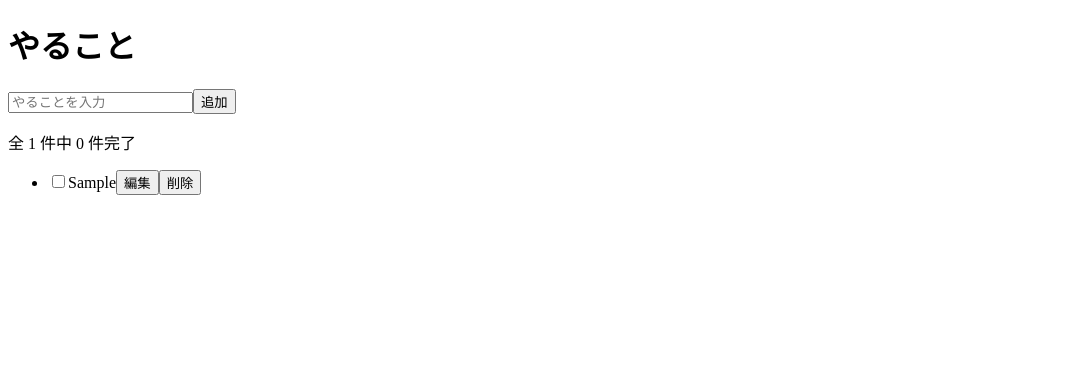
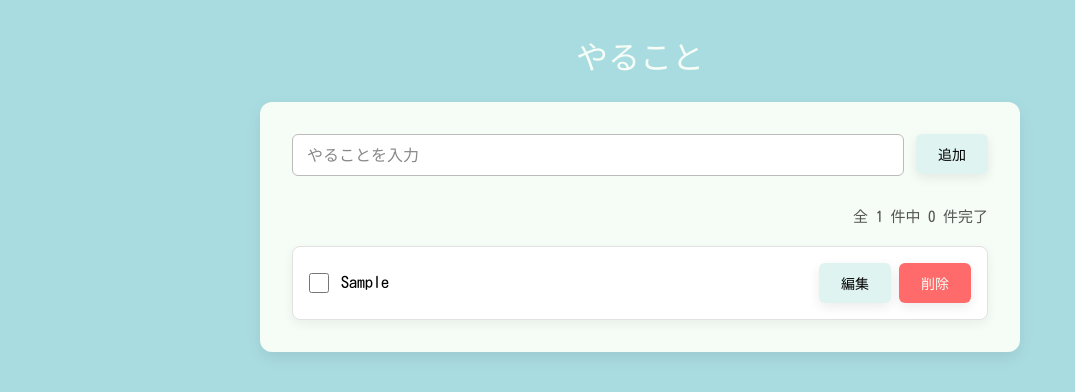
Before and after one commit to samovar1214/react-practices, a React (Vite) app: page / in a window 1280 px wide. Both pictures are taken after typing "Sample" into the empty fields and a click on the button "追加". Shown: the top 392 px of the page, without its empty margins (0-1075 px from the left). Built offline with nearby package versions, Linux system fonts and the light colour scheme.

Commit message:
CSSを適用

```diff
--- a/src/App.css
+++ b/src/App.css
@@ -0,0 +1,257 @@
+@charset "UTF-8";
+
+.app {
+  min-height: 100vh;
+  padding: 32px;
+}
+
+.app-header {
+  margin-bottom: 24px;
+}
+
+.app-header h1 {
+  margin: 0;
+  font-size: 32px;
+  font-weight: bold;
+  text-align: center;
+  color: #f6fdf6;
+}
+
+.main-content {
+  width: 100%;
+  max-width: 760px;
+  margin: 0 auto;
+}
+
+.task-panel {
+  padding: 32px;
+  background-color: #f6fdf6;
+  border-radius: 12px;
+  box-shadow: 0 6px 16px rgba(0, 0, 0, 0.08);
+}
+
+.task-form {
+  display: flex;
+  align-items: stretch;
+  gap: 12px;
+  margin-bottom: 28px;
+}
+
+.task-input,
+.edit-input {
+  width: 100%;
+  min-width: 0;
+  padding: 12px 14px;
+  font-size: 16px;
+  color: #000;
+  background-color: #fff;
+  border: 1px solid #bbb;
+  border-radius: 6px;
+  outline: none;
+  transition:
+    border-color 0.2s,
+    box-shadow 0.2s;
+}
+
+.task-input:focus,
+.edit-input:focus {
+  border-color: #73bdc5;
+  box-shadow: 0 0 0 3px rgba(115, 189, 197, 0.2);
+}
+
+.task-input::placeholder {
+  color: #888;
+}
+
+.task-count {
+  margin: 0 0 16px;
+  font-size: 15px;
+  line-height: 1.7;
+  text-align: right;
+  color: #555;
+}
+
+.empty-message {
+  margin: 24px 0 0;
+  padding: 24px;
+  font-size: 16px;
+  line-height: 1.7;
+  text-align: center;
+  color: #555;
+  background-color: #e9f3f4;
+  border-radius: 8px;
+}
+
+.task-list {
+  padding: 0;
+  margin: 0;
+  list-style: none;
+}
+
+.task-item {
+  display: flex;
+  align-items: center;
+  gap: 12px;
+  padding: 16px;
+  margin-bottom: 12px;
+  background-color: #fff;
+  border: 1px solid #e1e1e1;
+  border-radius: 8px;
+  box-shadow: 0 4px 12px rgba(0, 0, 0, 0.06);
+  transition:
+    background-color 0.2s,
+    transform 0.2s,
+    box-shadow 0.2s;
+}
+
+.task-item:last-child {
+  margin-bottom: 0;
+}
+
+.task-item:hover {
+  transform: translateY(-1px);
+  box-shadow: 0 6px 16px rgba(0, 0, 0, 0.09);
+}
+
+.task-item.completed {
+  background-color: #e9f3f4;
+}
+
+.task-checkbox {
+  width: 20px;
+  height: 20px;
+  margin: 0;
+  flex-shrink: 0;
+  cursor: pointer;
+  accent-color: #73bdc5;
+}
+
+.task-title {
+  min-width: 0;
+  flex: 1;
+  overflow-wrap: anywhere;
+  font-size: 16px;
+  line-height: 1.6;
+}
+
+.task-title del {
+  color: #777;
+  text-decoration-thickness: 2px;
+}
+
+.edit-form {
+  display: flex;
+  flex: 1;
+  align-items: center;
+  gap: 12px;
+  min-width: 0;
+  margin: 0;
+}
+
+.edit-input {
+  flex: 1;
+}
+
+.button-group {
+  display: flex;
+  align-items: center;
+  gap: 8px;
+  flex-shrink: 0;
+}
+
+.button {
+  display: inline-flex;
+  align-items: center;
+  justify-content: center;
+  min-width: 72px;
+  height: 40px;
+  padding: 0 16px;
+  font-size: 14px;
+  font-weight: bold;
+  color: #000;
+  border-radius: 6px;
+  cursor: pointer;
+  box-shadow: 0 4px 12px rgba(0, 0, 0, 0.08);
+  transition:
+    filter 0.2s,
+    transform 0.2s;
+}
+
+.button:hover {
+  filter: brightness(0.95);
+  transform: translateY(-1px);
+}
+
+.button:active {
+  transform: translateY(0);
+}
+
+.button:focus-visible {
+  outline: 3px solid rgba(115, 189, 197, 0.45);
+  outline-offset: 2px;
+}
+
+.add-button,
+.save-button,
+.edit-button {
+  background-color: #dff3f0;
+}
+
+.cancel-button {
+  background-color: #e0e0e0;
+}
+
+.delete-button {
+  color: #f6fdf6;
+  background-color: #ff6b6b;
+}
+
+@media (max-width: 640px) {
+  .app {
+    padding: 20px 16px;
+  }
+
+  .app-header h1 {
+    font-size: 28px;
+  }
+
+  .task-panel {
+    padding: 20px;
+  }
+
+  .task-form {
+    flex-direction: column;
+  }
+
+  .add-button {
+    width: 100%;
+  }
+
+  .task-item {
+    align-items: flex-start;
+    flex-wrap: wrap;
+  }
+
+  .task-checkbox {
+    margin-top: 10px;
+  }
+
+  .task-title {
+    padding-top: 7px;
+  }
+
+  .task-item > .button-group {
+    width: 100%;
+    justify-content: flex-end;
+    padding-left: 32px;
+  }
+
+  .edit-form {
+    flex-direction: column;
+    align-items: stretch;
+  }
+
+  .edit-form .button-group {
+    justify-content: flex-end;
+  }
+}
--- a/src/App.jsx
+++ b/src/App.jsx
@@ -1,4 +1,5 @@
 import { useState } from "react";
+import "./App.css";
 
 export default function App() {
   const [tasks, setTasks] = useState([]);
@@ -31,16 +32,23 @@ export default function App() {
   }
 
   return (
-    <>
+    <div className="app">
+      <header className="app-header">
         <h1>やること</h1>
+      </header>
+
+      <main className="main-content">
+        <section className="task-panel">
           <TaskForm onAdd={handleAdd} />
+
           {totalTasks === 0 ? (
-        <p>やることはまだありません</p>
+            <p className="empty-message">やることはまだありません</p>
           ) : (
             <>
-          <p>
+              <p className="task-count">
                 全 {totalTasks} 件中 {completedTasks} 件完了
               </p>
+
               <TaskList
                 tasks={tasks}
                 onToggle={handleToggle}
@@ -49,7 +57,9 @@ export default function App() {
               />
             </>
           )}
-    </>
+        </section>
+      </main>
+    </div>
   );
 }
 
@@ -59,27 +69,33 @@ function TaskForm({ onAdd }) {
   function handleSubmit(e) {
     e.preventDefault();
     const trimmedTitle = title.trim();
+
     if (trimmedTitle === "") return;
+
     onAdd(trimmedTitle);
     setTitle("");
   }
 
   return (
-    <form onSubmit={handleSubmit}>
+    <form className="task-form" onSubmit={handleSubmit}>
       <input
+        className="task-input"
         type="text"
         value={title}
         placeholder="やることを入力"
         onChange={(e) => setTitle(e.target.value)}
       />
-      <button type="submit">追加</button>
+
+      <button className="button add-button" type="submit">
+        追加
+      </button>
     </form>
   );
 }
 
 function TaskList({ tasks, onToggle, onEdit, onDelete }) {
   return (
-    <ul>
+    <ul className="task-list">
       {tasks.map((task) => (
         <TaskItem
           key={task.id}
@@ -100,28 +116,39 @@ function TaskItem({ task, onToggle, onEdit, onDelete }) {
   function handleSave(e) {
     e.preventDefault();
     const trimmedTitle = editTitle.trim();
+
     if (trimmedTitle === "") return;
+
     onEdit(task.id, trimmedTitle);
     setEditTitle(trimmedTitle);
     setIsEditing(false);
   }
 
   return (
-    <li>
+    <li className={`task-item ${task.completed ? "completed" : ""}`}>
       <input
+        className="task-checkbox"
         type="checkbox"
         checked={task.completed}
         onChange={() => onToggle(task.id)}
       />
+
       {isEditing ? (
-        <form onSubmit={handleSave}>
+        <form className="edit-form" onSubmit={handleSave}>
           <input
+            className="edit-input"
             type="text"
             value={editTitle}
             onChange={(e) => setEditTitle(e.target.value)}
           />
-          <button type="submit">保存</button>
+
+          <div className="button-group">
+            <button className="button save-button" type="submit">
+              保存
+            </button>
+
             <button
+              className="button cancel-button"
               type="button"
               onClick={() => {
                 setIsEditing(false);
@@ -130,16 +157,31 @@ function TaskItem({ task, onToggle, onEdit, onDelete }) {
             >
               キャンセル
             </button>
+          </div>
         </form>
       ) : (
         <>
+          <span className="task-title">
             {task.completed ? <del>{task.title}</del> : task.title}
-          <button type="button" onClick={() => setIsEditing(true)}>
+          </span>
+
+          <div className="button-group">
+            <button
+              className="button edit-button"
+              type="button"
+              onClick={() => setIsEditing(true)}
+            >
               編集
             </button>
-          <button type="button" onClick={() => onDelete(task.id)}>
+
+            <button
+              className="button delete-button"
+              type="button"
+              onClick={() => onDelete(task.id)}
+            >
               削除
             </button>
+          </div>
         </>
       )}
     </li>
--- a/src/index.css
+++ b/src/index.css
@@ -0,0 +1,37 @@
+@charset "UTF-8";
+
+@import url("https://fonts.googleapis.com/css2?family=Kosugi+Maru&display=swap");
+
+:root {
+  font-family: "Kosugi Maru", sans-serif;
+  color: #000;
+  background-color: #a9dce1;
+  font-synthesis: none;
+  text-rendering: optimizeLegibility;
+}
+
+* {
+  box-sizing: border-box;
+}
+
+html {
+  min-width: 320px;
+  min-height: 100%;
+  background-color: #a9dce1;
+}
+
+body {
+  min-width: 320px;
+  min-height: 100vh;
+  margin: 0;
+  background-color: #a9dce1;
+}
+
+button,
+input {
+  font: inherit;
+}
+
+button {
+  border: none;
+}
```
Lines whose indentation alone changed are shown as unchanged.
